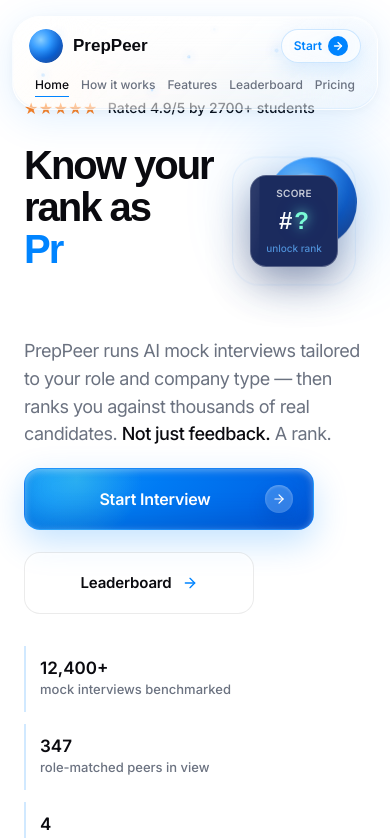
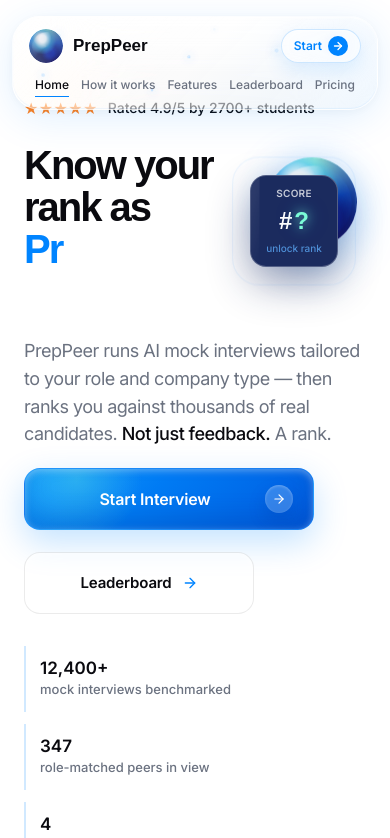
Before and after one commit to Rajat77a/PrepPeer, a Next.js app: page / in a window 390 px wide. Shown: the top 838 px of the page. Built offline with nearby package versions, Linux system fonts and the light colour scheme; a web font is replaced by a local one.

Commit message:
Improve mobile orb fallback depth

```diff
--- a/app/globals.css
+++ b/app/globals.css
@@ -98,16 +98,14 @@ body {
 }
 
 .orb-logo-fallback {
-  background: radial-gradient(
-    circle at 35% 32%,
-    #89cfff 0%,
-    #319aff 30%,
-    #0057cc 60%,
-    #001f66 100%
-  );
+  background:
+    radial-gradient(circle at 34% 28%, rgba(255, 255, 255, 0.92) 0 9%, transparent 22%),
+    radial-gradient(circle at 38% 35%, #7dffd9 0%, #35d9ff 22%, transparent 42%),
+    conic-gradient(from 210deg, #07195c, #009bff, #6cf5ff, #0b52d8, #160a62, #07195c);
   box-shadow:
     0 0 20px rgba(49, 154, 255, 0.45),
-    inset 0 0 12px rgba(255, 255, 255, 0.18);
+    inset 8px 9px 16px rgba(255, 255, 255, 0.26),
+    inset -10px -12px 18px rgba(0, 18, 98, 0.46);
 }
 
 .orb-logo-video {
@@ -277,6 +275,27 @@ body {
   }
 }
 
+@keyframes mobileOrbSheen {
+  0%,
+  100% {
+    transform: translate(-2%, -1%) rotate(-8deg) scale(1);
+    opacity: 0.72;
+  }
+  50% {
+    transform: translate(4%, 3%) rotate(10deg) scale(1.04);
+    opacity: 0.96;
+  }
+}
+
+@keyframes mobileOrbRim {
+  0% {
+    transform: rotate(-20deg);
+  }
+  100% {
+    transform: rotate(340deg);
+  }
+}
+
 
 .orb-fallback:not(.orb-logo-fallback)::after {
   content: "";
@@ -292,6 +311,20 @@ body {
     transparent 100%
   );
   transform: rotate(-20deg);
+  pointer-events: none;
+}
+
+.orb-fallback:not(.orb-logo-fallback)::before,
+.orb-logo-fallback::before {
+  content: "";
+  position: absolute;
+  inset: 9%;
+  border-radius: 50%;
+  background:
+    radial-gradient(ellipse at 34% 24%, rgba(255, 255, 255, 0.86) 0 12%, transparent 33%),
+    radial-gradient(circle at 63% 72%, rgba(0, 42, 168, 0.6) 0 13%, transparent 30%),
+    conic-gradient(from 225deg, transparent, rgba(255, 255, 255, 0.2), transparent 34%, rgba(4, 16, 88, 0.48), transparent 78%);
+  mix-blend-mode: screen;
   pointer-events: none;
 }
 
@@ -312,6 +345,35 @@ body {
 }
 
 /* Hero orb only — floating animation */
+@media (max-width: 767px) {
+  .orb-fallback:not(.orb-logo-fallback),
+  .orb-logo-fallback {
+    background:
+      radial-gradient(circle at 33% 26%, rgba(255, 255, 255, 0.95) 0 8%, transparent 22%),
+      radial-gradient(circle at 41% 36%, #8af7ff 0%, #25c9ff 24%, transparent 45%),
+      radial-gradient(circle at 70% 72%, rgba(17, 0, 122, 0.78) 0%, transparent 34%),
+      conic-gradient(from 220deg, #050b48, #007dff, #7dffd9, #0652d8, #26106f, #050b48) !important;
+    box-shadow:
+      0 18px 44px rgba(0, 132, 255, 0.24),
+      0 0 36px rgba(96, 177, 255, 0.28),
+      inset 12px 14px 24px rgba(255, 255, 255, 0.3),
+      inset -18px -20px 30px rgba(0, 17, 86, 0.56) !important;
+  }
+
+  .orb-fallback:not(.orb-logo-fallback)::before,
+  .orb-logo-fallback::before {
+    animation: mobileOrbSheen 5.2s ease-in-out infinite;
+  }
+
+  .orb-fallback:not(.orb-logo-fallback)::after {
+    background:
+      radial-gradient(ellipse, rgba(255, 255, 255, 0.62) 0%, transparent 70%),
+      linear-gradient(135deg, rgba(125, 255, 217, 0.36), transparent);
+    animation: mobileOrbRim 11s linear infinite;
+    opacity: 0.78;
+  }
+}
+
 .orb-fallback:not(.orb-logo-fallback) {
   animation: orbFloat 6s ease-in-out infinite;
 }
```
